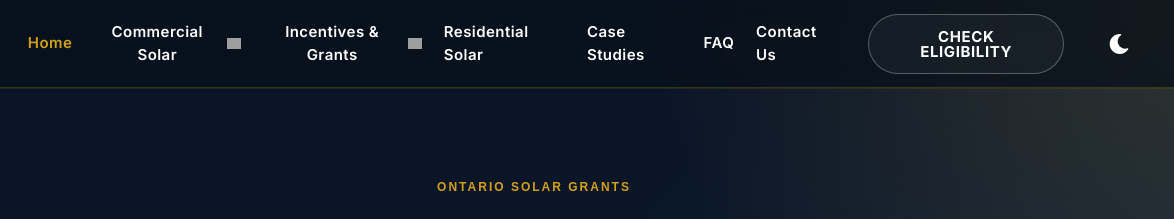
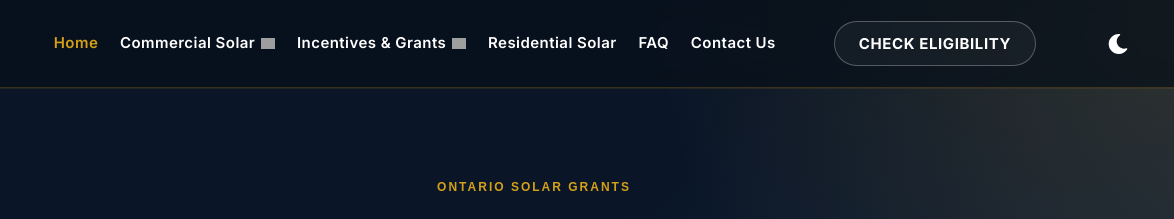
Before and after one commit to mmehelay/Army-Energy, an Eleventy site: page src/content/pages/reviews.html in a window 1280 px wide. Shown: the top 219 px of the page, 106-1280 px from the left. Built offline with nearby package versions, Linux system fonts and the light colour scheme; Eleventy itself is replaced by a stand-in of ours; files that its build step writes are made by us from their sources; grey boxes are pictures that could not be loaded; a web font is replaced by a local one; what @codestitchofficial/eleventy-plugin-sharp-images, glob would draw is missing.

Commit message:
header change

```diff
--- a/src/_includes/sections/header.html
+++ b/src/_includes/sections/header.html
@@ -57,10 +57,6 @@
                     </li>
 
                     <li class="cs-li">
-                        <a href="/case-studies/" class="cs-li-link">Case Studies</a>
-                    </li>
-
-                    <li class="cs-li">
                         <a href="/faq/" class="cs-li-link">FAQ</a>
                     </li>
 
```
